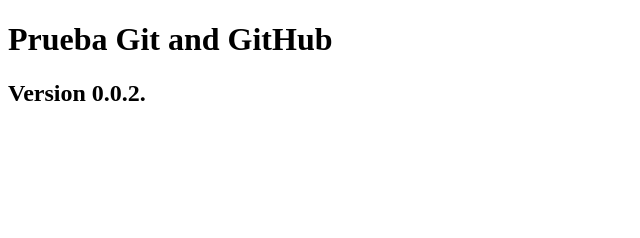
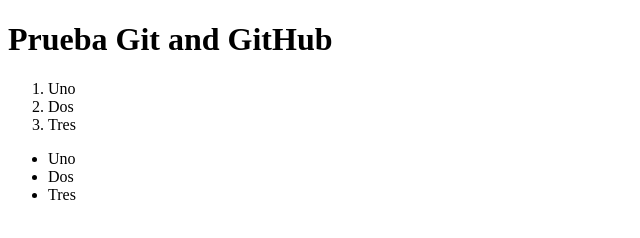
Before and after one commit to gcesarprosales/proyectoGit, a plain HTML site: page index.html in a window 1280 px wide. Shown: the whole page, without its empty margins (0-640 px from the left). Drawn offline with Linux system fonts and the light colour scheme.

Commit message:
Version 0.0.2 il & ol

```diff
--- a/index.html
+++ b/index.html
@@ -8,6 +8,15 @@
 </head>
 <body>
     <h1>Prueba Git and GitHub</h1>
-    <h2>Version 0.0.2.</h2>
+    <ol>
+        <li>Uno</li>
+        <li>Dos</li>
+        <li>Tres</li>
+    </ol>
+    <ul>
+        <li>Uno</li>
+        <li>Dos</li>
+        <li>Tres</li>
+    </ul>
 </body>
 </html>
```
